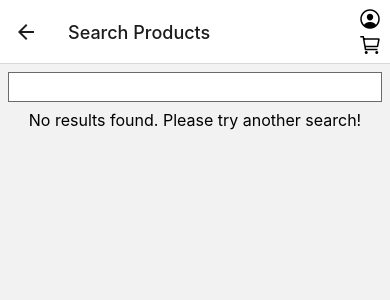
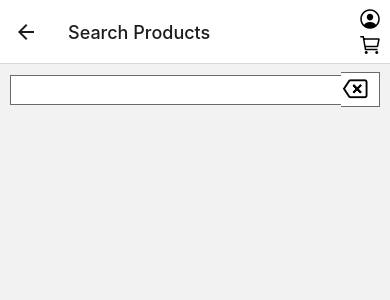
Before and after one commit to akshkin/shopzone-react-native, a React Native app: screen /Search in a window 390 px wide. Shown: the top 300 px of the page. Built offline with nearby package versions, Linux system fonts and the light colour scheme.

Commit message:
Add backspace icon on search bar

```diff
--- a/components/IconButton.tsx
+++ b/components/IconButton.tsx
@@ -4,12 +4,13 @@ import { Ionicons } from "@expo/vector-icons";
 
 type IconButtonProps = {
   icon: keyof typeof Ionicons.glyphMap;
+  onPress: () => void;
   color?: "#006d77" | string;
   style?: any;
-  onPress: () => void;
+  size?: number;
 };
 
-function IconButton({ icon, color, style, onPress }: IconButtonProps) {
+function IconButton({ icon, color, style, onPress, size }: IconButtonProps) {
   return (
     <Pressable
       style={({ pressed }) =>
@@ -19,7 +20,7 @@ function IconButton({ icon, color, style, onPress }: IconButtonProps) {
       }
       onPress={onPress}
     >
-      <Ionicons name={icon} color={color} size={24} />
+      <Ionicons name={icon} color={color} size={size ? size : 24} />
     </Pressable>
   );
 }
--- a/screens/Search.tsx
+++ b/screens/Search.tsx
@@ -1,13 +1,15 @@
-import React, { useState } from "react";
+import React, { useEffect, useLayoutEffect, useState } from "react";
 import { FlatList, StyleSheet, Text, TextInput, View } from "react-native";
 import { fetchProductsBySearch } from "../api";
 import { ProductType } from "../types";
 import ProductCard from "../components/ProductCard";
 import LoadingOverlay from "../components/LoadingOverlay";
+import IconButton from "../components/IconButton";
 
 function Search() {
   const [search, setSearch] = useState("");
   const [loading, setLoading] = useState(false);
+  const [submitted, setSubmitted] = useState(false);
   const [products, setProducts] = useState<ProductType[]>([]);
 
   async function handleSubmit() {
@@ -19,16 +21,29 @@ function Search() {
       console.log(error);
     }
     setLoading(false);
+    setSubmitted(true);
   }
+
+  useLayoutEffect(() => {
+    setSubmitted(false);
+  }, []);
 
   return (
     <View>
+      <View style={styles.searchBar}>
         <TextInput
           value={search}
           style={styles.textInput}
           onChangeText={(value) => setSearch(value)}
           onEndEditing={handleSubmit}
         />
+        <IconButton
+          size={30}
+          style={styles.clearButton}
+          icon="backspace-outline"
+          onPress={() => setSearch("")}
+        />
+      </View>
       {loading ? (
         <LoadingOverlay />
       ) : products.length > 0 ? (
@@ -38,11 +53,12 @@ function Search() {
           renderItem={({ item }) => <ProductCard product={item} />}
           numColumns={2}
         />
-      ) : (
+      ) : null}
+      {!products.length && submitted ? (
         <Text style={styles.text}>
           No results found. Please try another search!
         </Text>
-      )}
+      ) : null}
     </View>
   );
 }
@@ -54,13 +70,28 @@ const styles = StyleSheet.create({
     backgroundColor: "#fff",
     borderWidth: 1,
     borderColor: "#6b6969",
-    margin: 8,
     fontSize: 16,
     padding: 4,
     paddingLeft: 16,
+    width: "85%",
+    borderRightWidth: 0,
   },
   text: {
     textAlign: "center",
     fontSize: 16,
   },
+  searchBar: {
+    flexDirection: "row",
+    alignItems: "center",
+    justifyContent: "center",
+    marginVertical: 8,
+  },
+  clearButton: {
+    backgroundColor: "#fff",
+    height: "100%",
+    width: "10%",
+    borderWidth: 1,
+    borderLeftWidth: 0,
+    borderColor: "#6b6969",
+  },
 });
```
Lines whose indentation alone changed are shown as unchanged.
